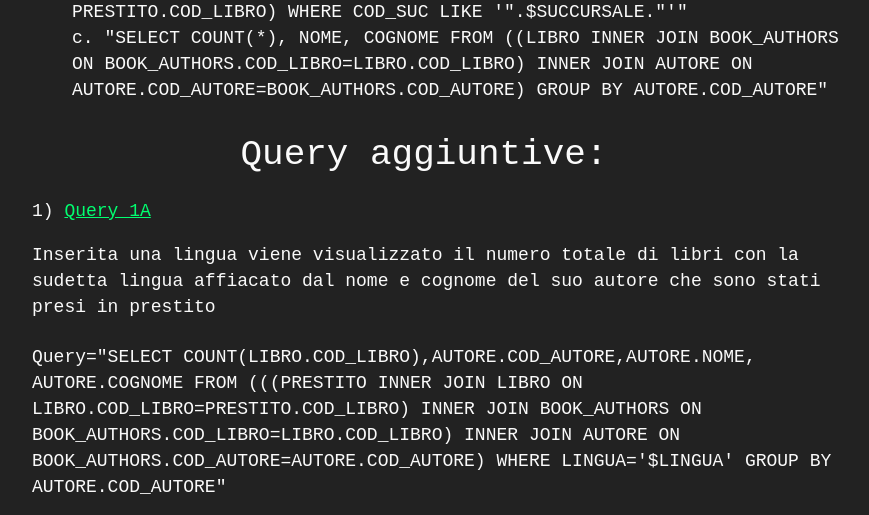
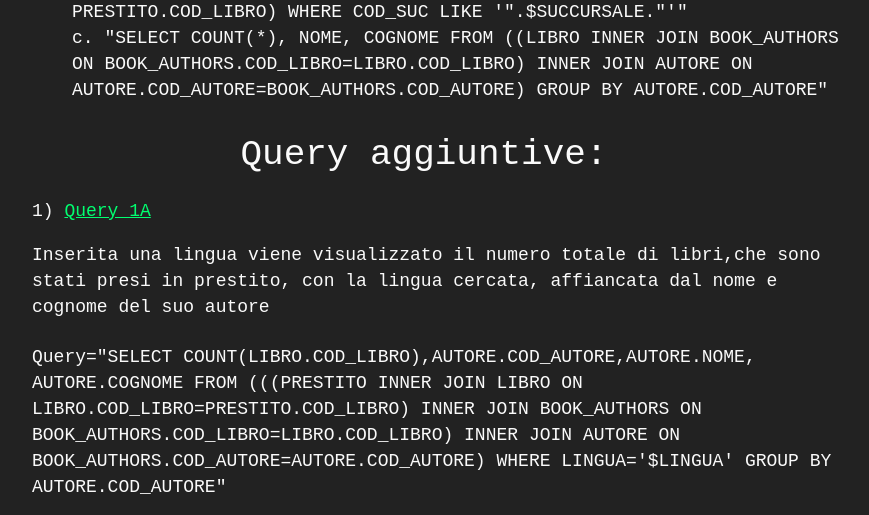
Before and after one commit to stefanoroda/Progetto_Basi, a PHP site: page / in a window 1280 px wide. Shown: the part 2479-2994 px from the top of the page, without its empty margins (216-1085 px from the left). Run offline with PHP 8.4, Linux system fonts and the light colour scheme.

Commit message:
Finishing

```diff
--- a/Web-interface/index.html
+++ b/Web-interface/index.html
@@ -108,7 +108,7 @@
         <h3 align="center">Query aggiuntive:</h3>
         <lu>
             <ul>1) <a href="php/QAggiuntiva.php">Query_1A</a>
-                <p>Inserita una lingua viene visualizzato il numero totale di libri con la sudetta lingua affiacato dal nome e cognome del suo autore che sono stati presi in prestito</p>
+                <p>Inserita una lingua viene visualizzato il numero totale di libri,che sono stati presi in prestito, con la lingua cercata, affiancata dal nome e cognome del suo autore</p>
                 <p>Query="SELECT COUNT(LIBRO.COD_LIBRO),AUTORE.COD_AUTORE,AUTORE.NOME, AUTORE.COGNOME
                     FROM (((PRESTITO
                     INNER JOIN LIBRO
--- a/Web-interface/php/QAggiuntiva.php
+++ b/Web-interface/php/QAggiuntiva.php
@@ -53,7 +53,7 @@
             }
             echo "<table>
             <tr>
-            <th>Numero Libri</th>
+            <th>Numero Libri presi in prestito</th>
             <th>Codice Autore</th>
             <th>Nome Autore</th>
             <th>Cognome Autore</th>
```
